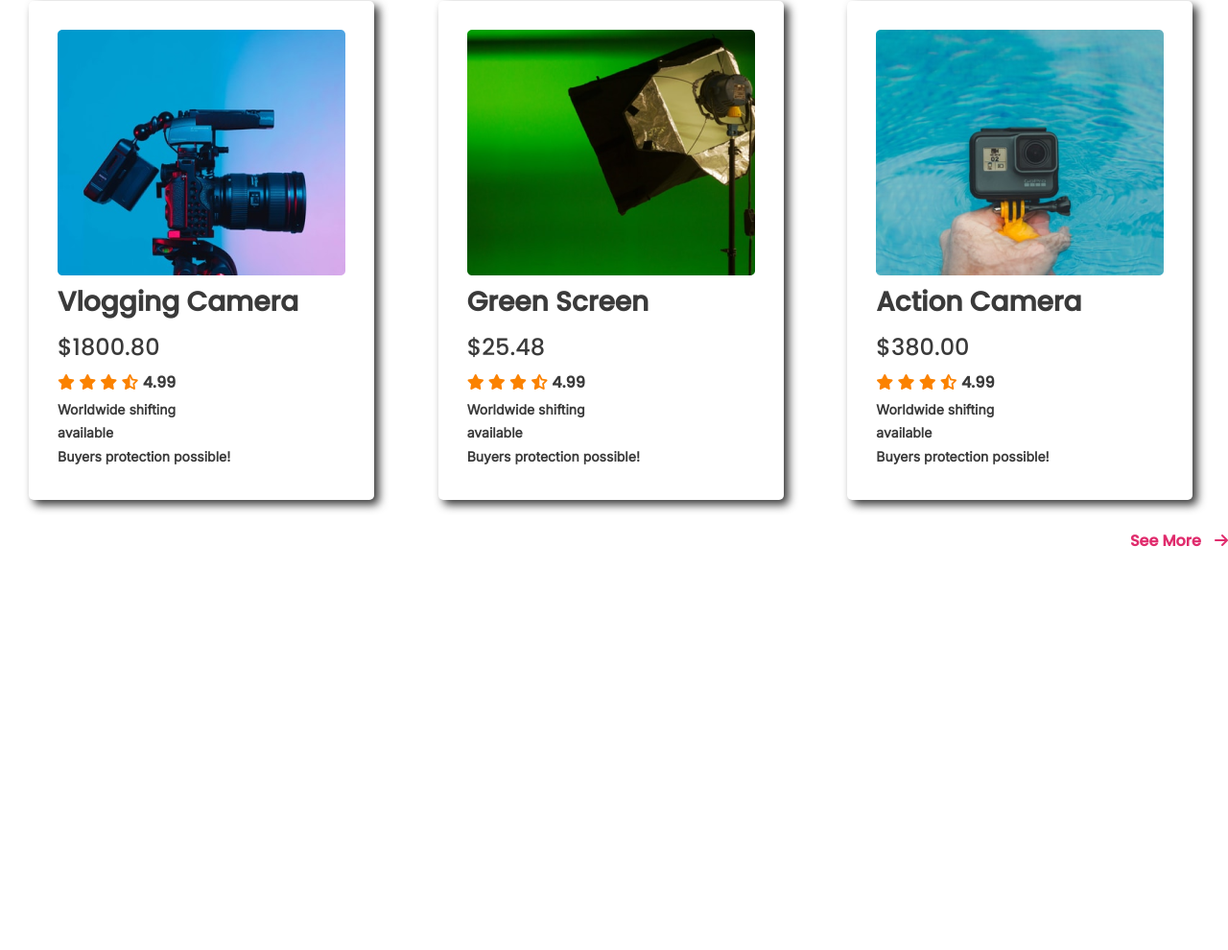
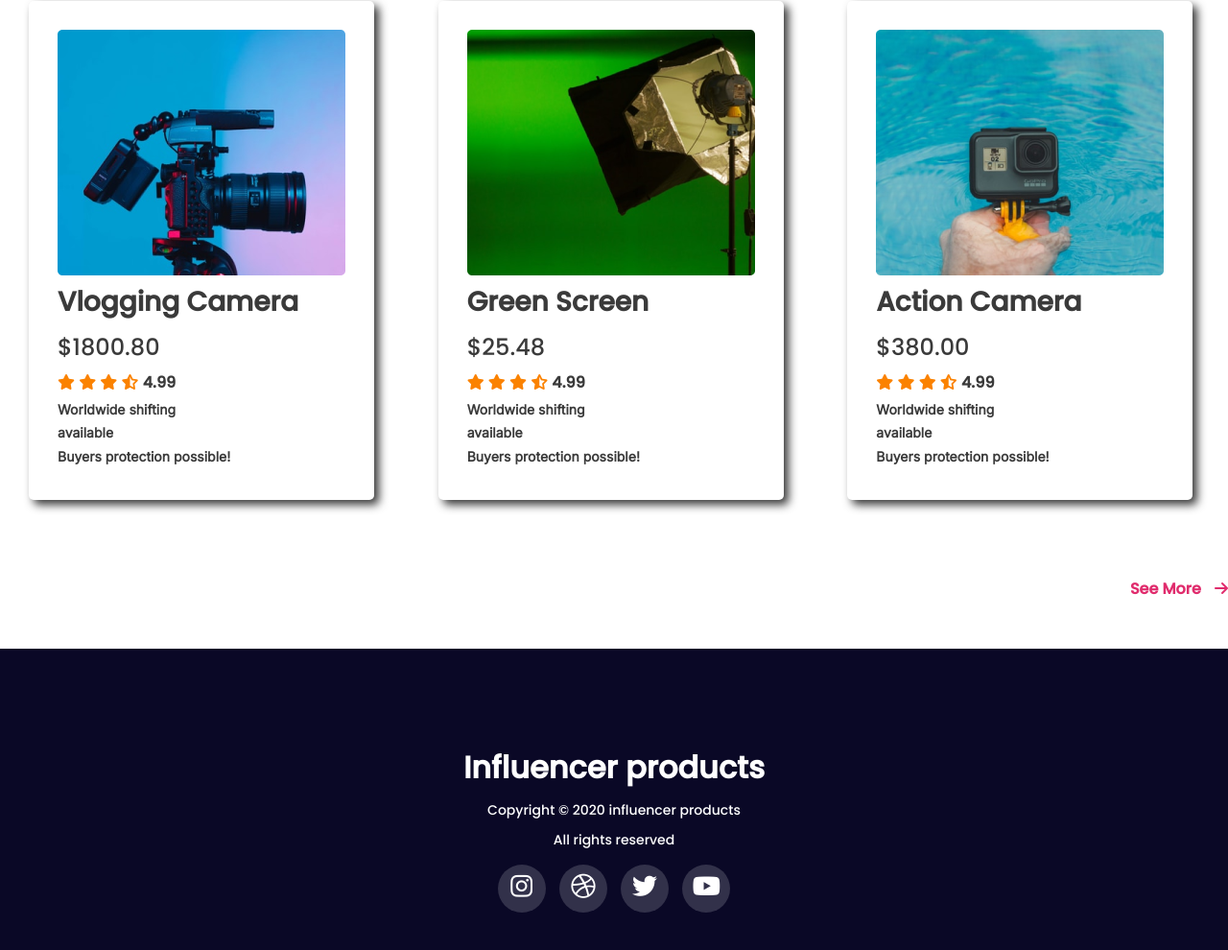
Before and after one commit to bulbul-rasel/Programming-Hero-Influencer-Gear, a plain HTML site: page index.html in a window 1280 px wide. Shown: the part 1847-2837 px from the top of the page at 96% size. Before the commit the page ends 2423 px from the top, so only its background shows below. Drawn offline with Linux system fonts and the light colour scheme.

Commit message:
footer Mtmti Done

```diff
--- a/index.html
+++ b/index.html
@@ -37,8 +37,7 @@
                 </div>
             </div>
         </section>
-    </main>
-    <!-- Main Part Top End  -->
+
         <!-- Middle Part Start  -->
         <h1 class="middle-headings">Popular Collection</h1>
         <section class="container">
@@ -190,6 +189,8 @@
                 </div>
             </div>
         </section>
+    </main>
+    <!-- Main Part Top End  -->
     <!-- Middle Part End  -->
     <!-- See More Arrow Start -->
     <div class="see">
@@ -198,7 +199,17 @@
     <!-- See More Arrow End  -->
     <!-- Footer Part Start  -->
     <footer>
-
+        <div class="foot">
+            <h1 class="footer-title">Influencer products</h1>
+            <p class="footer-para">Copyright<span> &#169;</span> 2020 influencer products</p>
+            <p class="footer-para">All rights reserved</p>
+        </div>
+        <div class="">
+            <i class="fab fa-instagram social-icon"></i>
+            <i class="fab fa-dribbble social-icon"></i>
+            <i class="fab fa-twitter social-icon"></i>
+            <i class="fab fa-youtube social-icon"></i>
+        </div>
     </footer>
     <!-- Footer Part End  -->
     <!-- Main Part End  -->
--- a/style.css
+++ b/style.css
@@ -119,4 +119,33 @@ body .nav-title{
 }
 .see{
     text-align: end;
+    margin: 50px 0px;
 }
+
+/* Footer Part  */
+footer{
+    background-color: #0A0826;
+    color: #FFFFFF;
+    text-align: center;
+    padding: 50px;
+
+}
+/* Footer Title  */
+.footer-title{
+    margin-top: 50px;
+}
+.footer-para{
+    font-size: 14px;
+    margin: 10px 0px;
+}
+/* Social Icon Style  */
+.social-icon{
+    background-color: #fcfcfc2a;
+    height: 30px;
+    width: 30px;
+    border-radius: 50%;
+    font-size: 26px;
+    padding: 10px;
+    margin: 5px;
+
+}
```
Lines whose indentation alone changed are shown as unchanged.
